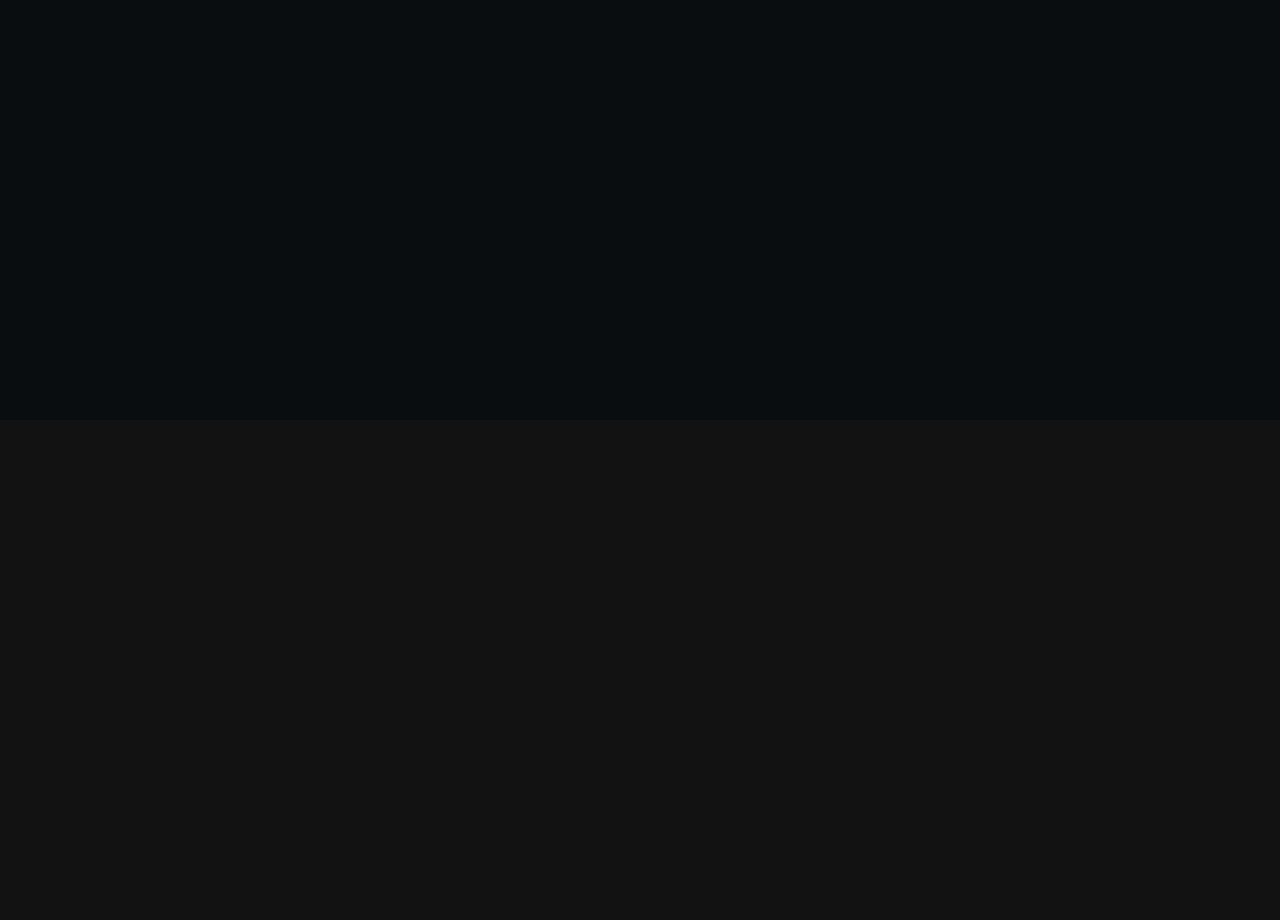
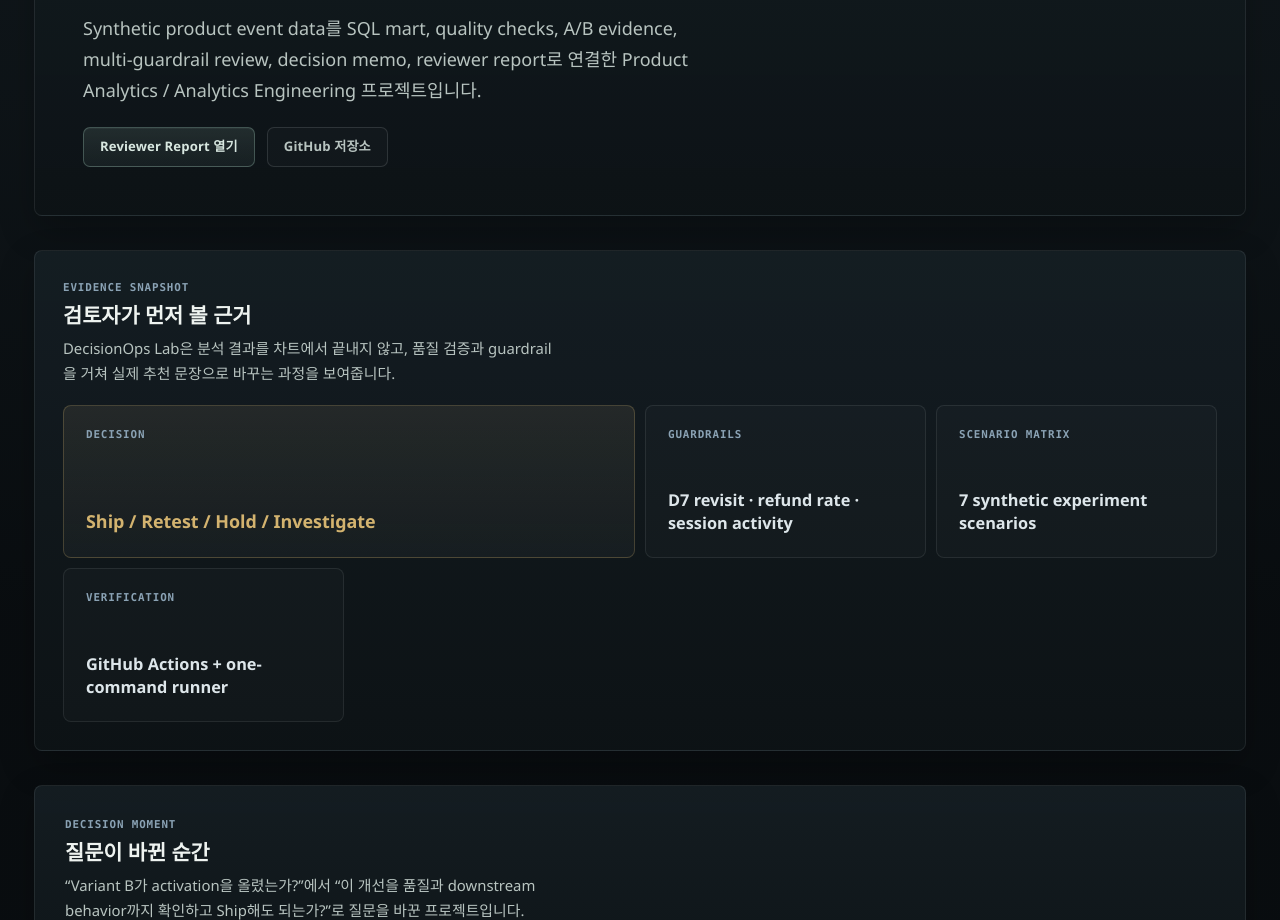
Before and after one commit to dffxonnb-cyber/signal-archive, a Next.js app: page /projects/decisionops-lab in a window 1280 px wide. Before the commit this address had no page. Shown: the part 380-1300 px from the top of the page. Before the commit the page ends 800 px from the top, so only its background shows below. Built offline with nearby package versions, Linux system fonts and the light colour scheme.

Commit message:
Add DecisionOps Lab to portfolio hub (#7)
* add decisionops project page

* add decisionops to home priority map

* add decisionops to projects board

```diff
--- /dev/null
+++ b/app/projects/decisionops-lab/page.tsx
@@ -0,0 +1,142 @@
+import Link from "next/link";
+
+import { PageHero } from "@/components/page-hero";
+
+const evidence = [
+  { label: "Decision", value: "Ship / Retest / Hold / Investigate" },
+  { label: "Guardrails", value: "D7 revisit · refund rate · session activity" },
+  { label: "Scenario Matrix", value: "7 synthetic experiment scenarios" },
+  { label: "Verification", value: "GitHub Actions + one-command runner" },
+];
+
+const flows = [
+  "raw product events",
+  "SQL staging/intermediate/mart layers",
+  "quality checks",
+  "A/B experiment analysis",
+  "multi-guardrail review",
+  "decision memo",
+  "reviewer report",
+];
+
+const scenarios = [
+  ["strong_positive", "Ship", "activation improves and guardrails pass"],
+  ["guardrail_risk", "Retest", "D7 revisit weakens"],
+  ["refund_risk", "Retest", "refund rate worsens"],
+  ["session_activity_risk", "Retest", "average sessions drop"],
+  ["weak_evidence", "Retest", "positive but weak lift"],
+  ["neutral", "Hold", "no meaningful activation improvement"],
+  ["quality_failure", "Investigate", "quality fails before interpretation"],
+];
+
+export default function DecisionOpsLabPage() {
+  return (
+    <main className="page-shell">
+      <div className="site-container page-grid project-detail">
+        <PageHero
+          actions={
+            <>
+              <a className="button-link" href="https://dffxonnb-cyber.github.io/DecisionOps-lab/" rel="noreferrer" target="_blank">
+                Reviewer Report 열기
+              </a>
+              <a className="button-link button-link--secondary" href="https://github.com/dffxonnb-cyber/DecisionOps-lab" rel="noreferrer" target="_blank">
+                GitHub 저장소
+              </a>
+            </>
+          }
+          eyebrow="DecisionOps Lab · Product Analytics Workflow"
+          lead="Synthetic product event data를 SQL mart, quality checks, A/B evidence, multi-guardrail review, decision memo, reviewer report로 연결한 Product Analytics / Analytics Engineering 프로젝트입니다."
+          title="activation 하나만 보고 Ship하지 않는 의사결정 workflow."
+          titleId="decisionops-title"
+        />
+
+        <section className="surface-card detail-section detail-section--evidence">
+          <div className="detail-section__head">
+            <span className="eyebrow">Evidence Snapshot</span>
+            <h2 className="section-title">검토자가 먼저 볼 근거</h2>
+            <p className="page-intro">
+              DecisionOps Lab은 분석 결과를 차트에서 끝내지 않고, 품질 검증과 guardrail을 거쳐 실제 추천 문장으로 바꾸는 과정을 보여줍니다.
+            </p>
+          </div>
+          <div className="detail-evidence-grid">
+            {evidence.map((item, index) => (
+              <article className={index === 0 ? "detail-evidence-item detail-evidence-item--lead" : "detail-evidence-item"} key={item.label}>
+                <span>{item.label}</span>
+                <strong>{item.value}</strong>
+              </article>
+            ))}
+          </div>
+        </section>
+
+        <section className="surface-card detail-section detail-decision">
+          <div className="detail-section__head">
+            <span className="eyebrow">Decision Moment</span>
+            <h2 className="section-title">질문이 바뀐 순간</h2>
+            <p className="page-intro">
+              “Variant B가 activation을 올렸는가?”에서 “이 개선을 품질과 downstream behavior까지 확인하고 Ship해도 되는가?”로 질문을 바꾼 프로젝트입니다.
+            </p>
+          </div>
+          <div className="detail-decision__frame">
+            <div className="detail-decision__question-flow" aria-label="decision question shift">
+              <div className="detail-decision__question">
+                <span>Original Question</span>
+                <strong>Variant B가 activation을 올렸는가?</strong>
+              </div>
+              <div className="detail-decision__connector" aria-hidden="true">
+                to
+              </div>
+              <div className="detail-decision__question detail-decision__question--reframed">
+                <span>Reframed Question</span>
+                <strong>품질·통계·guardrail을 통과했을 때만 Ship할 수 있는가?</strong>
+              </div>
+            </div>
+          </div>
+        </section>
+
+        <section className="surface-card detail-section">
+          <div className="detail-section__head">
+            <span className="eyebrow">Workflow</span>
+            <h2 className="section-title">raw data에서 decision memo까지</h2>
+          </div>
+          <ol className="list-stack">
+            {flows.map((item) => (
+              <li key={item}>{item}</li>
+            ))}
+          </ol>
+        </section>
+
+        <section className="surface-card detail-section detail-section--evidence">
+          <div className="detail-section__head">
+            <span className="eyebrow">Scenario Matrix</span>
+            <h2 className="section-title">하나의 positive case에 고정되지 않은 판단</h2>
+            <p className="page-intro">같은 pipeline이 조건에 따라 Ship, Retest, Hold, Investigate로 갈리는지 확인합니다.</p>
+          </div>
+          <div className="detail-evidence-grid">
+            {scenarios.map(([scenario, decision, reason]) => (
+              <article className="detail-evidence-item" key={scenario}>
+                <span>{scenario}</span>
+                <strong>{decision}</strong>
+                <p>{reason}</p>
+              </article>
+            ))}
+          </div>
+        </section>
+
+        <section className="surface-card detail-section">
+          <div className="detail-section__head">
+            <span className="eyebrow">Claim Boundary</span>
+            <h2 className="section-title">주장하는 것과 주장하지 않는 것</h2>
+          </div>
+          <p className="page-intro">
+            이 프로젝트는 synthetic data 기반입니다. 실제 제품 성과나 비즈니스 임팩트를 주장하지 않고, 재현 가능한 분석 workflow, metric definition, quality check, experiment interpretation, guardrail-aware decision communication을 증명합니다.
+          </p>
+          <div className="button-row">
+            <Link className="button-link button-link--secondary" href="/projects">
+              프로젝트 목록으로 돌아가기
+            </Link>
+          </div>
+        </section>
+      </div>
+    </main>
+  );
+}
```
Also changed, not shown: app/page.tsx (+24 -17 lines), app/projects/page.tsx (+31 -9 lines).
